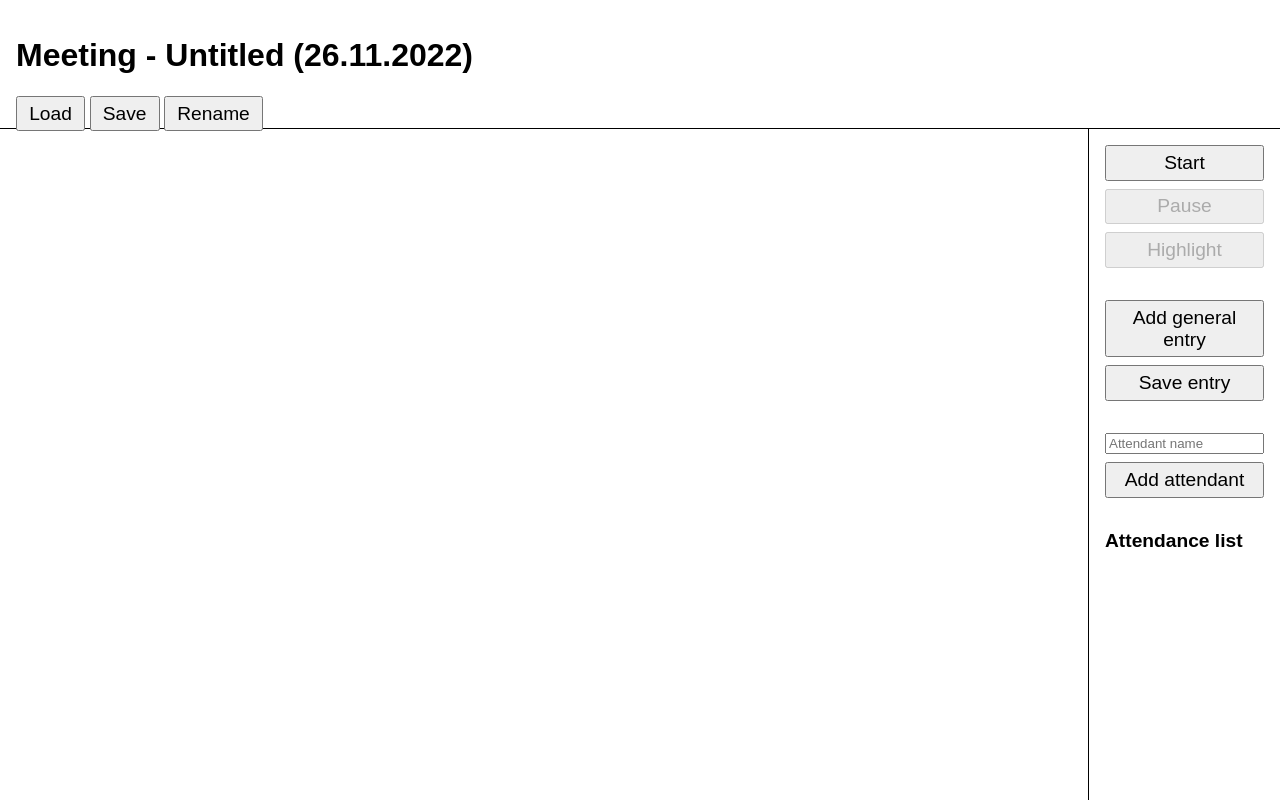
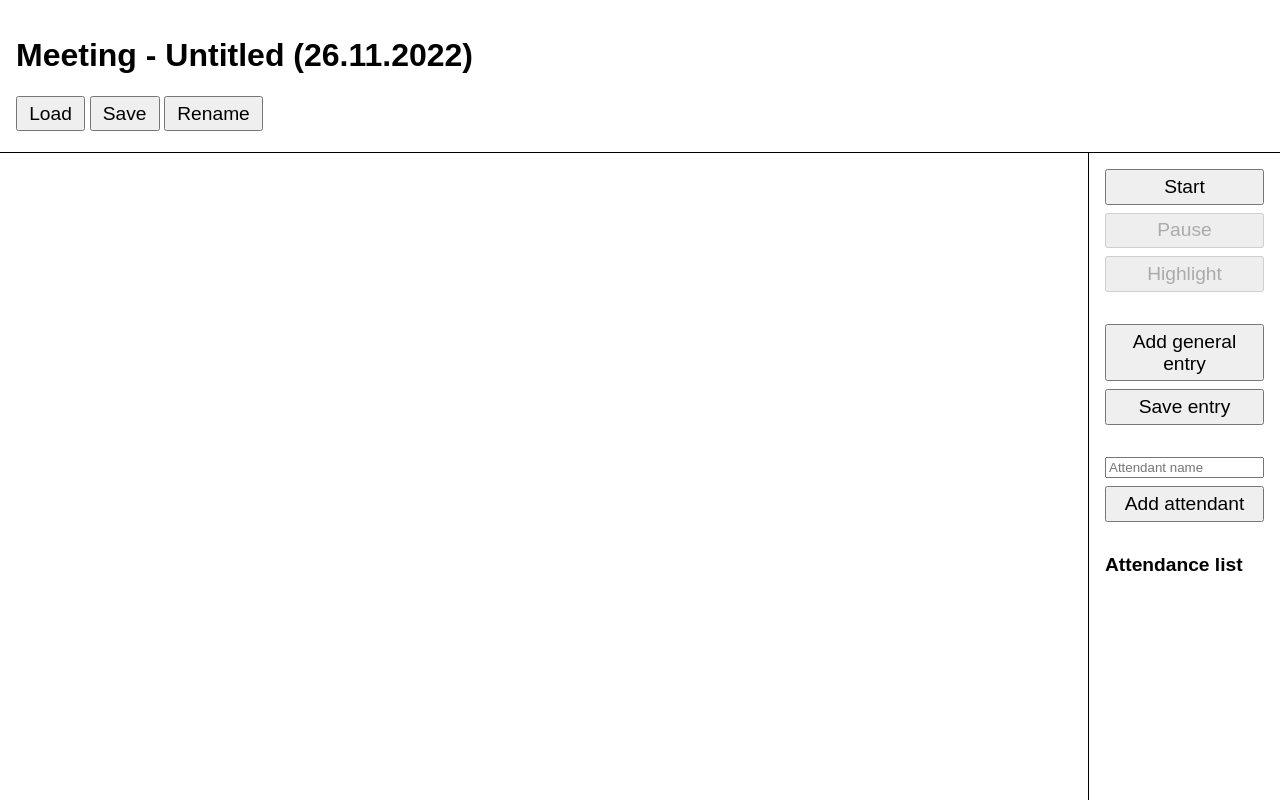
Before and after one commit to LukasHeinzl/ProtocolDocu, a plain HTML site: page index.html in a window 1280 px wide. Drawn offline with Linux system fonts and the light colour scheme.

Commit message:
small css adjustments for smaller screens

```diff
--- a/style.css
+++ b/style.css
@@ -16,7 +16,7 @@ body {
 header {
     padding: 1rem;
     border-bottom: 1px solid black;
-    height: 12vh;
+    height: 7.5rem;
 }
 
 main {
@@ -37,6 +37,7 @@ ul {
 aside {
     border-left: 1px solid black;
     padding: 1rem;
+    overflow-y: scroll;
 }
 
 aside section {
```
